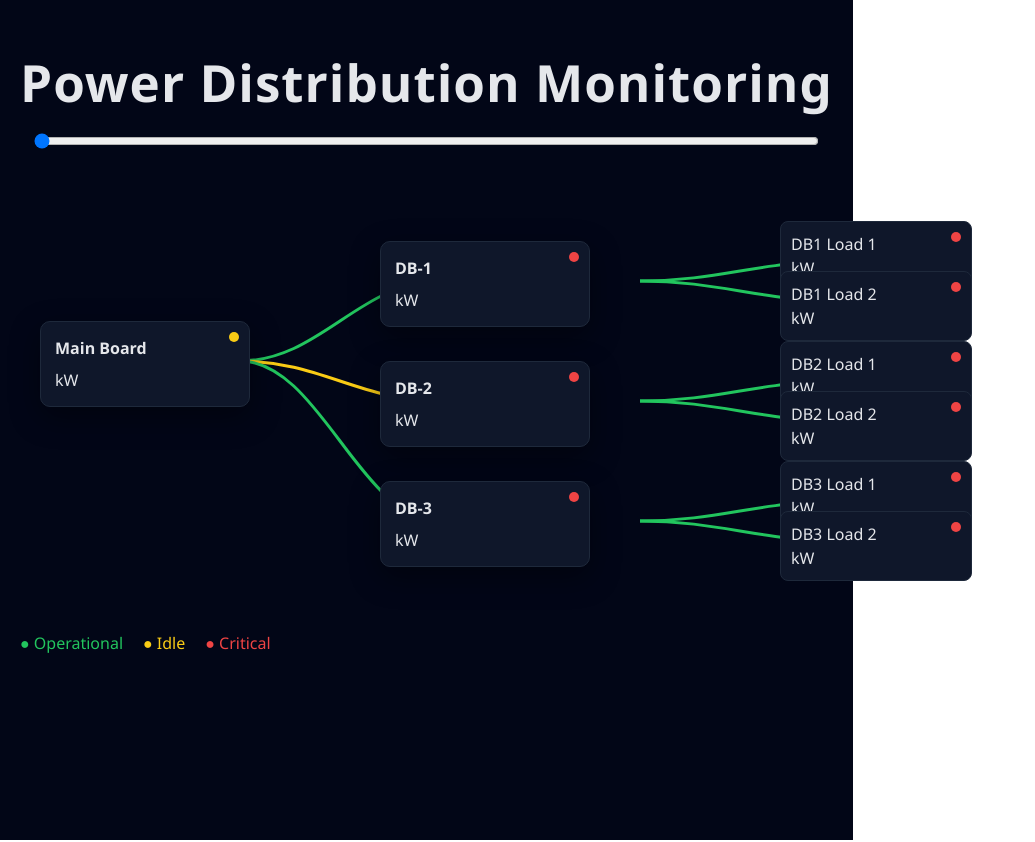
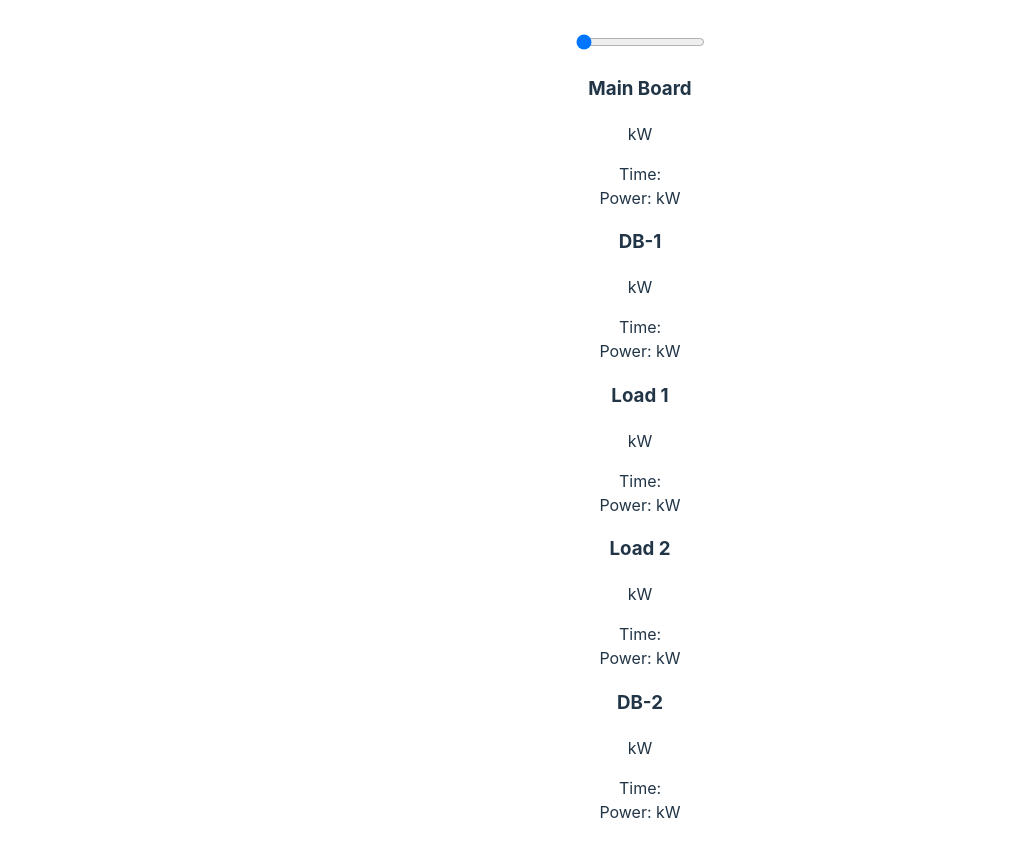
Before and after one commit to SravaniGovindhu/react-vite-starter-sqkx, a React (Vite) app: page / in a window 1280 px wide. Shown: the top 842 px of the page, without its empty margins (0-1035 px from the left). Built offline with nearby package versions, Linux system fonts and the light colour scheme.

Commit message:
Update App.jsx

```diff
--- a/src/App.jsx
+++ b/src/App.jsx
@@ -1,164 +1,78 @@
 import { useState } from "react";
 import powerData from "./data/powerData.json";
+import "./App.css";
 
-/* ---------- HELPERS ---------- */
-const statusColor = (value, upstreamOn = true) => {
-  if (!upstreamOn) return "#ef4444"; // red
-  if (value > 0) return "#22c55e";   // green
-  return "#facc15";                  // yellow
-};
-
-/* ---------- COMPONENTS ---------- */
-const Card = ({ title, value, status, style }) => (
-  <div style={{ ...styles.card, ...style }}>
-    <strong>{title}</strong>
-    <div style={{ marginTop: 8 }}>{value} kW</div>
-    <span style={{ ...styles.dot, background: status }} />
-  </div>
-);
-
-const Load = ({ name, value, status, top }) => (
-  <div style={{ ...styles.load, top }}>
-    {name}
-    <div>{value} kW</div>
-    <span style={{ ...styles.dot, background: status }} />
-  </div>
-);
-
-/* ---------- MAIN ---------- */
 export default function App() {
   const [index, setIndex] = useState(0);
-  const d = powerData[index];
+  const data = powerData[index];
 
-  const mainOn = d.main > 0;
+  const statusColor = (value) => {
+    if (value === 0) return "red";
+    if (value > 0 && value < 2) return "yellow";
+    return "green";
+  };
+
+  const Box = ({ title, value }) => (
+    <div className={`box ${statusColor(value)}`}>
+      <h3>{title}</h3>
+      <p>{value} kW</p>
+      <span className="popup">
+        Time: {data.time} <br />
+        Power: {value} kW
+      </span>
+    </div>
+  );
 
   return (
-    <div style={styles.page}>
-      <h1 style={styles.title}>Power Distribution Monitoring</h1>
-
-      {/* TIMELINE */}
-      <div style={styles.timeline}>
-        <span>{powerData[0].time}</span>
+    <div className="container">
+      {/* Timeline */}
+      <div className="timeline">
         <input
           type="range"
           min="0"
           max={powerData.length - 1}
           value={index}
           onChange={(e) => setIndex(Number(e.target.value))}
-          style={{ flex: 1 }}
         />
-        <span>{d.time}</span>
+        <div className="time-label">{data.time}</div>
       </div>
 
-      {/* LAYOUT */}
-      <div style={styles.canvas}>
-        {/* WIRES */}
-        <svg style={styles.svg}>
-          {/* Main → DBs */}
-          <path d="M220 180 C 300 180, 340 100, 420 100" stroke="#22c55e" strokeWidth="3" fill="none"/>
-          <path d="M220 180 C 300 180, 340 220, 420 220" stroke="#facc15" strokeWidth="3" fill="none"/>
-          <path d="M220 180 C 300 180, 340 340, 420 340" stroke="#22c55e" strokeWidth="3" fill="none"/>
+      {/* Main Board */}
+      <Box title="Main Board" value={data.main} />
 
-          {/* DB → Loads */}
-          {[100,220,340].map((y,i)=>(
-            <>
-              <path key={i+"a"} d={`M620 ${y} C 700 ${y}, 740 ${y-20}, 820 ${y-20}`} stroke="#22c55e" strokeWidth="3" fill="none"/>
-              <path key={i+"b"} d={`M620 ${y} C 700 ${y}, 740 ${y+20}, 820 ${y+20}`} stroke="#22c55e" strokeWidth="3" fill="none"/>
-            </>
-          ))}
-        </svg>
+      {/* Distribution Boards */}
+      <div className="db-row">
+        <div className="db">
+          <Box title="DB-1" value={data.db1} />
+          <div className="loads">
+            <Box title="Load 1" value={data.db1_l1} />
+            <Box title="Load 2" value={data.db1_l2} />
+          </div>
+        </div>
 
-        {/* MAIN */}
-        <Card
-          title="Main Board"
-          value={d.main}
-          status={statusColor(d.main)}
-          style={{ top: 140, left: 20 }}
-        />
+        <div className="db">
+          <Box title="DB-2" value={data.db2} />
+          <div className="loads">
+            <Box title="Load 1" value={data.db2_l1} />
+            <Box title="Load 2" value={data.db2_l2} />
+          </div>
+        </div>
 
-        {/* DBs */}
-        <Card title="DB-1" value={d.db1} status={statusColor(d.db1, mainOn)} style={{ top: 60, left: 360 }} />
-        <Card title="DB-2" value={d.db2} status={statusColor(d.db2, mainOn)} style={{ top: 180, left: 360 }} />
-        <Card title="DB-3" value={d.db3} status={statusColor(d.db3, mainOn)} style={{ top: 300, left: 360 }} />
-
-        {/* LOADS */}
-        <Load name="DB1 Load 1" value={d.db1_load1} status={statusColor(d.db1_load1, d.db1>0)} top={40} />
-        <Load name="DB1 Load 2" value={d.db1_load2} status={statusColor(d.db1_load2, d.db1>0)} top={90} />
-
-        <Load name="DB2 Load 1" value={d.db2_load1} status={statusColor(d.db2_load1, d.db2>0)} top={160} />
-        <Load name="DB2 Load 2" value={d.db2_load2} status={statusColor(d.db2_load2, d.db2>0)} top={210} />
-
-        <Load name="DB3 Load 1" value={d.db3_load1} status={statusColor(d.db3_load1, d.db3>0)} top={280} />
-        <Load name="DB3 Load 2" value={d.db3_load2} status={statusColor(d.db3_load2, d.db3>0)} top={330} />
+        <div className="db">
+          <Box title="DB-3" value={data.db3} />
+          <div className="loads">
+            <Box title="Load 1" value={data.db3_l1} />
+            <Box title="Load 2" value={data.db3_l2} />
+          </div>
+        </div>
       </div>
 
-      {/* LEGEND */}
-      <div style={styles.legend}>
-        <span style={{ color: "#22c55e" }}>● Operational</span>
-        <span style={{ color: "#facc15" }}>● Idle</span>
-        <span style={{ color: "#ef4444" }}>● Critical</span>
+      {/* Legend */}
+      <div className="legend">
+        <span className="green">● Consuming</span>
+        <span className="yellow">● Power ON</span>
+        <span className="red">● Power OFF</span>
       </div>
     </div>
   );
 }
-
-/* ---------- STYLES ---------- */
-const styles = {
-  page: {
-    background: "linear-gradient(180deg,#020617,#020617,#020617)",
-    minHeight: "100vh",
-    padding: 20,
-    color: "#e5e7eb",
-    fontFamily: "Segoe UI, Arial"
-  },
-  title: {
-    marginBottom: 20,
-    letterSpacing: 1
-  },
-  timeline: {
-    display: "flex",
-    alignItems: "center",
-    gap: 12,
-    marginBottom: 30
-  },
-  canvas: {
-    position: "relative",
-    height: 420
-  },
-  svg: {
-    position: "absolute",
-    width: "100%",
-    height: "100%"
-  },
-  card: {
-    position: "absolute",
-    width: 180,
-    background: "#0f172a",
-    border: "1px solid #1e293b",
-    borderRadius: 10,
-    padding: 14,
-    boxShadow: "0 10px 30px rgba(0,0,0,.4)"
-  },
-  load: {
-    position: "absolute",
-    left: 760,
-    width: 170,
-    background: "#0f172a",
-    borderRadius: 8,
-    padding: 10,
-    border: "1px solid #1e293b"
-  },
-  dot: {
-    position: "absolute",
-    top: 10,
-    right: 10,
-    width: 10,
-    height: 10,
-    borderRadius: "50%"
-  },
-  legend: {
-    marginTop: 30,
-    display: "flex",
-    gap: 20
-  }
-};
```
